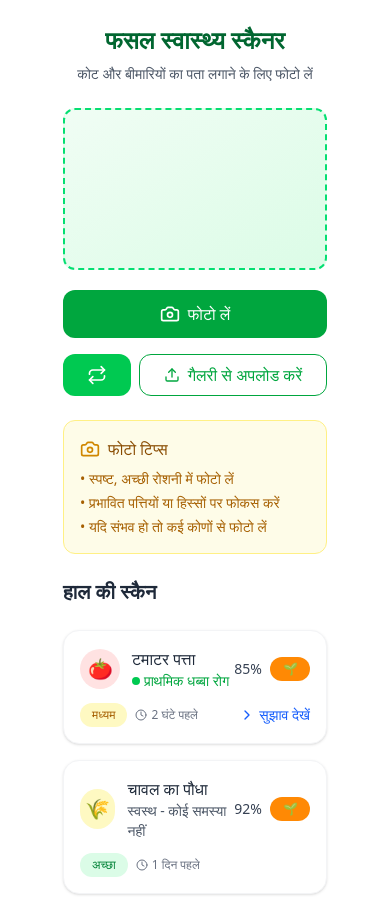
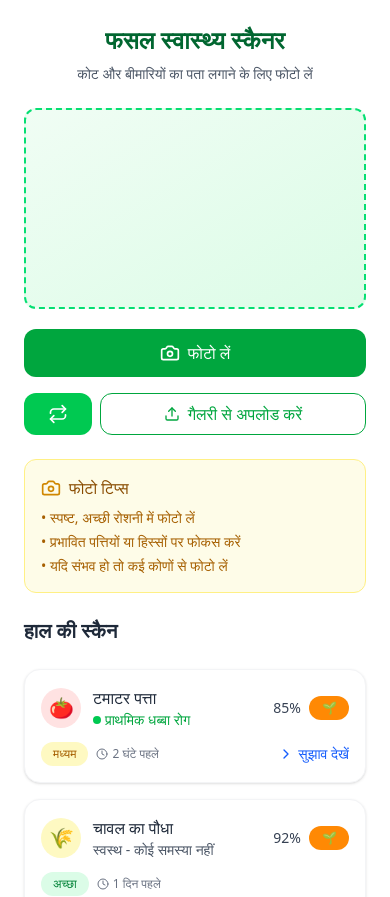
Before and after one commit to TheVivekRajput002/checking_tailwind, a React (Vite) app: page / in a window 390 px wide. Shown: the top 897 px of the page. Built offline with nearby package versions, Linux system fonts and the light colour scheme; no server answers.

Commit message:
margin phone

```diff
--- a/src/components/ImageScannerUi.jsx
+++ b/src/components/ImageScannerUi.jsx
@@ -74,7 +74,7 @@ const CropHealthScanner = () => {
 
 
     return (
-        <div className="max-w-[80%] mx-auto bg-white p-6 ">
+        <div className="sm-max-w-[80%]   mx-auto bg-white p-6 ">
             {/* Header */}
             <div className="text-center mb-6">
                 <h1 className="text-2xl font-semibold text-green-800 mb-2">फसल स्वास्थ्य स्कैनर</h1>
```
